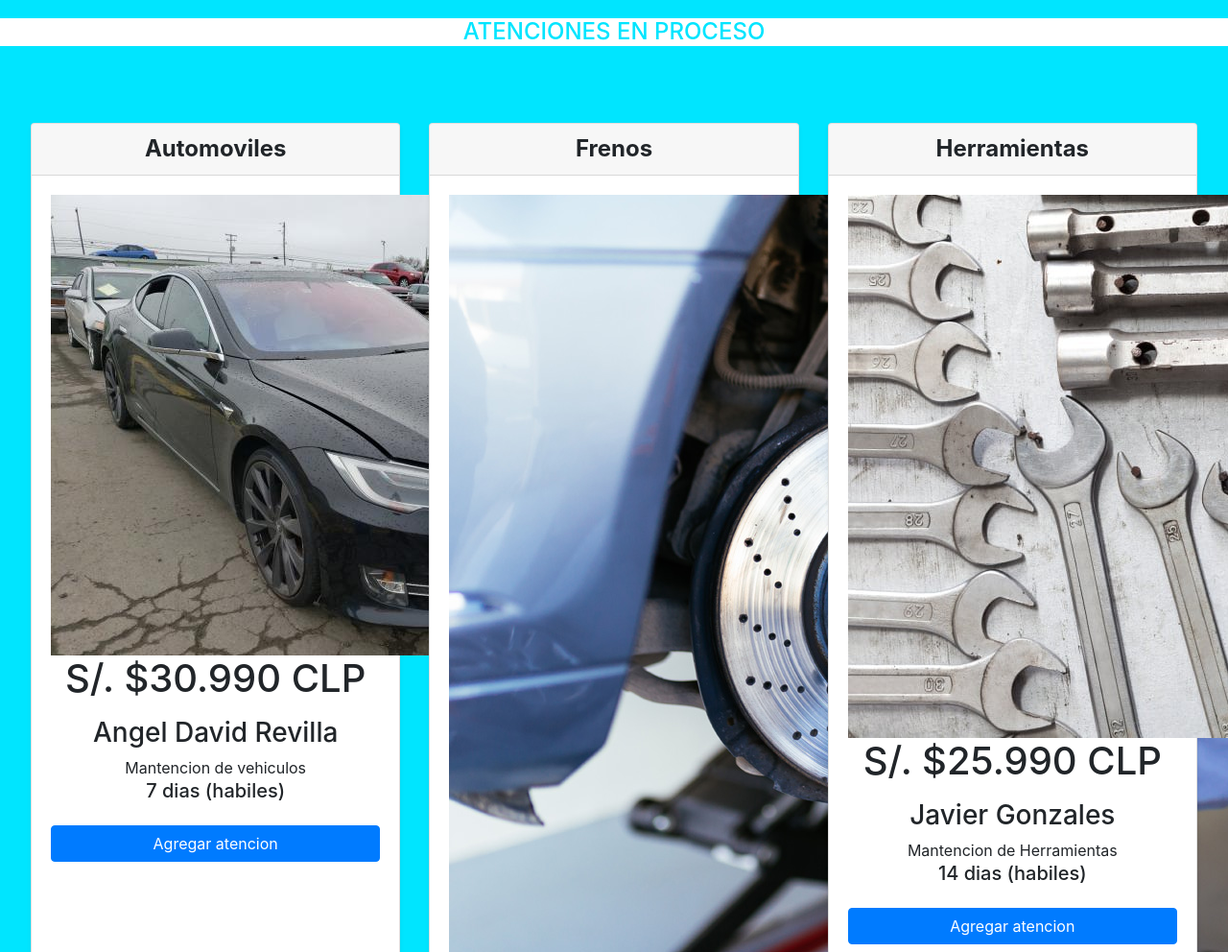
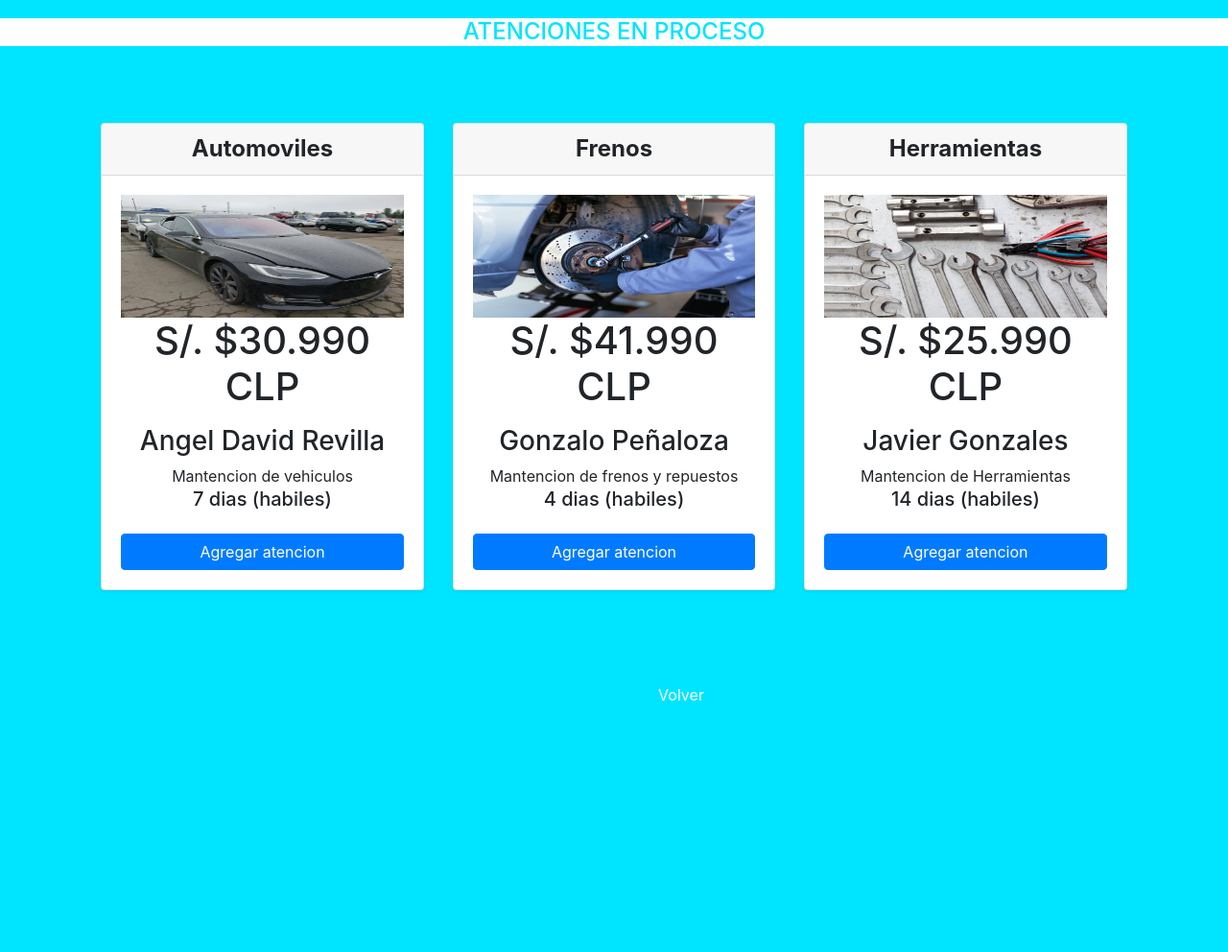
Before and after one commit to PlusNichi/taller_rayo_final, a Django app: page /tallerRayo/ingresar_atenciones_carro in a window 1280 px wide; the page is wider, and only the part inside the window is pictured. Shown: the part 86-1078 px from the top of that part at 96% size. After the commit the page ends 816 px from the top of that part, so only its background shows below. Run offline with Django 4.2, Linux system fonts and the light colour scheme; some libraries are stand-ins or nearby versions.

Commit message:
actualizacion

```diff
--- a/rayo/tallerRayo/templates/ingresar_atenciones_carro.html
+++ b/rayo/tallerRayo/templates/ingresar_atenciones_carro.html
@@ -72,7 +72,7 @@
                     <h4 class="my-0 font-weight-bold">Automoviles</h4>
                 </div>
                 <div class="card-body">
-                    <img src="{% static 'img/vehiculo.jpeg' %}" class="img-fluid-cart">
+                    <img src="{% static 'img/vehiculo.jpeg' %}" class="img-fluid-cart" style="width: 100%; height: 10vw;">
                     <h1 class="card-title pricing-card-title precio">S/. <span class="">$30.990 CLP</span></h1>
 
                     <ul class="list-unstyled mt-3 mb-4">
@@ -89,7 +89,7 @@
                     <h4 class="my-0 font-weight-bold">Frenos</h4>
                 </div>
                 <div class="card-body">
-                    <img src="{% static 'img/mantencion_frenos.jpg' %}" class="img-fluid-cart">
+                    <img src="{% static 'img/mantencion_frenos.jpg' %}" class="img-fluid-cart" style="width: 100%; height: 10vw;">
                     <h1 class="card-title pricing-card-title precio">S/. <span class="">$41.990 <br> CLP</span></h1>
 
                     <ul class="list-unstyled mt-3 mb-4">
@@ -106,7 +106,7 @@
                     <h4 class="my-0 font-weight-bold">Herramientas</h4>
                 </div>
                 <div class="card-body">
-                    <img src="{% static 'img/herramientas_mantencion.jpg' %}" class="img-fluid-cart">
+                    <img src="{% static 'img/herramientas_mantencion.jpg' %}" class="img-fluid-cart" style="width: 100%; height: 10vw;">
                     <h1 class="card-title pricing-card-title precio">S/. <span class="">$25.990 CLP</span></h1>
 
                     <ul class="list-unstyled mt-3 mb-4">
```
Also changed, not shown: rayo/db.sqlite3.
